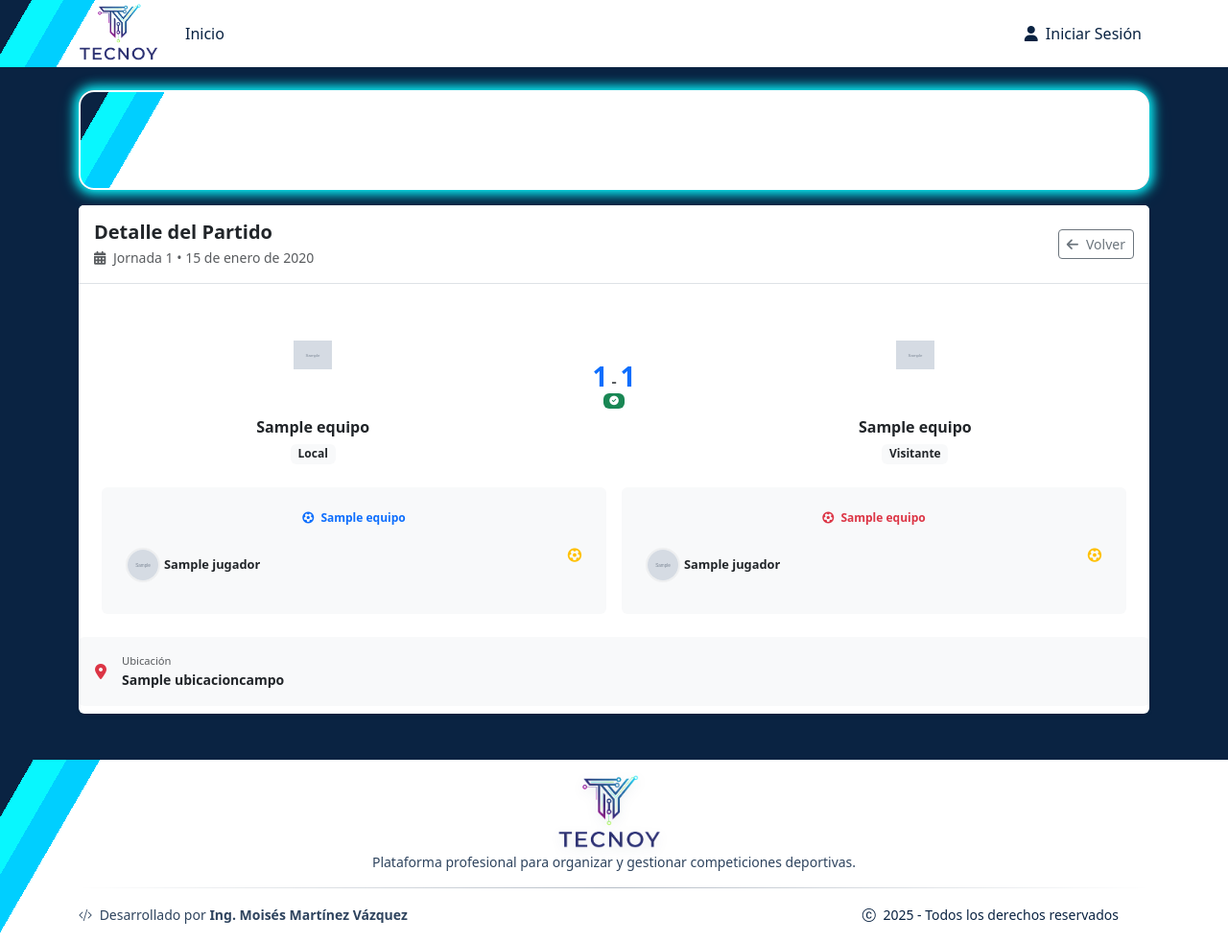
After one commit to Moy020513/Torneos, a Django app: page /partido/1/detalle/ in a window 1280 px wide. The commit adds this page. Shown: the whole page at 96% size. Run offline with Django 4.2, Linux system fonts and the light colour scheme; tables that the repository leaves empty hold one stand-in row (values such as "Sample post"); grey boxes marked "Sample" are stand-in pictures.

Commit message:
detalle partido

```diff
--- /dev/null
+++ b/templates/torneos/partido_detalle.html
@@ -0,0 +1,361 @@
+{% extends 'torneos/base.html' %}
+{% load static custom_filters %}
+
+{% block categoria_content %}
+<div class="container-fluid px-0">
+    <!-- Header Card -->
+    <div class="card shadow-sm border-0 mb-3 mb-md-4">
+        <div class="card-header bg-white border-bottom py-2 py-md-3">
+            <div class="d-flex justify-content-between align-items-center">
+                <div>
+                    <h2 class="mb-1 fw-bold text-dark fs-5 fs-md-3">Detalle del Partido</h2>
+                    <p class="text-muted mb-0 small">
+                        <i class="fas fa-calendar-alt me-1"></i>
+                        Jornada {{ partido.jornada }}
+                        {% if partido.fecha %}
+                            • <span class="d-none d-sm-inline">{{ partido.fecha|date:"d \d\e F \d\e Y" }}</span>
+                            <span class="d-inline d-sm-none">{{ partido.fecha|date:"d/m/Y" }}</span>
+                        {% endif %}
+                    </p>
+                </div>
+                <a href="javascript:history.back()" class="btn btn-outline-secondary btn-sm">
+                    <i class="fas fa-arrow-left d-md-none"></i>
+                    <span class="d-none d-md-inline"><i class="fas fa-arrow-left me-2"></i>Volver</span>
+                </a>
+            </div>
+        </div>
+
+        <!-- Match Overview -->
+        <div class="card-body p-2 p-md-4">
+            <!-- Teams Display -->
+            <div class="row align-items-center mb-3 mb-md-4 g-2">
+                <!-- Equipo Local -->
+                <div class="col-5 text-center">
+                    <div class="team-container">
+                        {% if partido.equipo_local.logo %}
+                            <img src="{{ partido.equipo_local.logo.url }}"
+                                 alt="{{ partido.equipo_local.nombre }}"
+                                 class="img-fluid mb-2 mb-md-3 team-logo"
+                                 style="max-width: 60px; height: 60px; object-fit: contain;">
+                        {% else %}
+                            <div class="team-logo-placeholder mb-2 mb-md-3 d-flex align-items-center justify-content-center mx-auto"
+                                 style="width: 60px; height: 60px; background: #f8f9fa; border-radius: 50%;">
+                                <i class="fas fa-shield-alt fa-2x text-muted"></i>
+                            </div>
+                        {% endif %}
+                        <h5 class="fw-bold text-dark mb-0 fs-6 fs-md-5">{{ partido.equipo_local.nombre }}</h5>
+                        <span class="badge bg-light text-dark mt-1 mt-md-2 small">Local</span>
+                    </div>
+                </div>
+
+                <!-- Score -->
+                <div class="col-2 text-center px-0">
+                    <div class="score-display py-2 py-md-3 d-flex flex-column align-items-center justify-content-center">
+                        {% if partido.jugado or partido.goles_local or partido.goles_visitante %}
+                            <div class="fw-bold text-primary mb-1" style="font-size: 1.75rem; line-height: 1;">
+                                {{ partido.goles_local|default:"0" }}<span class="text-muted mx-1" style="font-size: 1rem;">-</span>{{ partido.goles_visitante|default:"0" }}
+                            </div>
+                            {% if partido.jugado %}
+                                <span class="badge bg-success small" style="font-size: 0.6rem; padding: 0.2rem 0.4rem;">
+                                    <i class="fas fa-check-circle"></i>
+                                </span>
+                            {% endif %}
+                        {% else %}
+                            <div class="text-muted">
+                                <i class="far fa-clock fa-2x mb-1"></i>
+                                <p class="mb-0" style="font-size: 0.65rem; font-weight: 600;">VS</p>
+                            </div>
+                            {% if not partido.jugado %}
+                                <span class="badge bg-secondary mt-1 small" style="font-size: 0.6rem; padding: 0.2rem 0.4rem;">
+                                    <i class="far fa-calendar"></i>
+                                </span>
+                            {% endif %}
+                        {% endif %}
+                    </div>
+                </div>
+
+                <!-- Equipo Visitante -->
+                <div class="col-5 text-center">
+                    <div class="team-container">
+                        {% if partido.equipo_visitante.logo %}
+                            <img src="{{ partido.equipo_visitante.logo.url }}"
+                                 alt="{{ partido.equipo_visitante.nombre }}"
+                                 class="img-fluid mb-2 mb-md-3 team-logo"
+                                 style="max-width: 60px; height: 60px; object-fit: contain;">
+                        {% else %}
+                            <div class="team-logo-placeholder mb-2 mb-md-3 d-flex align-items-center justify-content-center mx-auto"
+                                 style="width: 60px; height: 60px; background: #f8f9fa; border-radius: 50%;">
+                                <i class="fas fa-shield-alt fa-2x text-muted"></i>
+                            </div>
+                        {% endif %}
+                        <h5 class="fw-bold text-dark mb-0 fs-6 fs-md-5">{{ partido.equipo_visitante.nombre }}</h5>
+                        <span class="badge bg-light text-dark mt-1 mt-md-2 small">Visitante</span>
+                    </div>
+                </div>
+            </div>
+
+
+            <!-- Goleadores Section -->
+            <div class="goleadores-section mt-3 mt-md-4">
+                <div class="row g-2 g-md-3">
+                    <!-- Goleadores Equipo Local -->
+                    <div class="col-6 col-md-6">
+                        <div class="team-scorers-card h-100 p-2 p-md-4 bg-light rounded">
+                            <h6 class="fw-bold text-center mb-2 mb-md-3 text-primary" style="font-size: 0.75rem;">
+                                <i class="fas fa-futbol me-1"></i>
+                                <span class="d-none d-sm-inline">{{ partido.equipo_local.nombre }}</span>
+                                <span class="d-inline d-sm-none">Local</span>
+                            </h6>
+                            {% with local_scorers=goleadores|dictsort:"jugador.equipo.id" %}
+                                {% if local_scorers %}
+                                    <div class="scorers-list">
+                                        {% for item in goleadores %}
+                                            {% if item.jugador.equipo.id == partido.equipo_local.id %}
+                                                <div class="scorer-item d-flex justify-content-between align-items-start py-2 border-bottom">
+                                                    <div class="flex-grow-1 text-truncate me-1 d-flex align-items-center">
+                                                        {% if item.jugador %}
+                                                            {% if item.jugador.foto %}
+                                                                <img src="{{ item.jugador.foto.url }}" alt="{{ item.jugador.nombre }}" class="scorer-photo rounded-circle me-1 d-none d-sm-inline" style="width:36px; height:36px; object-fit:cover;">
+                                                                <img src="{{ item.jugador.foto.url }}" alt="{{ item.jugador.nombre }}" class="scorer-photo rounded-circle me-1 d-inline d-sm-none" style="width:28px; height:28px; object-fit:cover;">
+                                                            {% else %}
+                                                                <div class="scorer-photo-placeholder rounded-circle bg-secondary me-1 d-none d-sm-inline-flex" style="width:36px; height:36px; align-items:center; justify-content:center; color:#fff; font-size:0.85rem;">{{ item.jugador.nombre|slice:":1" }}</div>
+                                                                <div class="scorer-photo-placeholder rounded-circle bg-secondary me-1 d-inline-flex d-sm-none" style="width:28px; height:28px; align-items:center; justify-content:center; color:#fff; font-size:0.7rem;">{{ item.jugador.nombre|slice:":1" }}</div>
+                                                            {% endif %}
+                                                            <a href="{% url 'jugador_detalle' item.jugador.id %}"
+                                                               class="text-decoration-none text-dark fw-semibold text-truncate d-block" style="font-size: 0.8rem;">
+                                                                <span class="d-none d-sm-inline">{{ item.jugador.nombre }}</span>
+                                                                <span class="d-inline d-sm-none">{{ item.jugador.nombre}}</span>
+                                                            </a>
+                                                        {% else %}
+                                                            <span class="text-muted small">Desconocido</span>
+                                                        {% endif %}
+                                                    </div>
+                                                    <div class="goals-container">
+                                                        {% for i in item.goles|times %}
+                                                            <i class="fas fa-futbol text-warning goal-ball"></i>
+                                                        {% endfor %}
+                                                    </div>
+                                                </div>
+                                            {% endif %}
+                                        {% endfor %}
+                                    </div>
+                                {% else %}
+                                    <div class="text-center text-muted py-2 py-md-3">
+                                        <i class="far fa-futbol fa-2x mb-2 opacity-50"></i>
+                                        <p class="small mb-0">Sin goles</p>
+                                    </div>
+                                {% endif %}
+                            {% endwith %}
+                        </div>
+                    </div>
+
+                    <!-- Goleadores Equipo Visitante -->
+                    <div class="col-6 col-md-6">
+                        <div class="team-scorers-card h-100 p-2 p-md-4 bg-light rounded">
+                            <h6 class="fw-bold text-center mb-2 mb-md-3 text-danger" style="font-size: 0.75rem;">
+                                <i class="fas fa-futbol me-1"></i>
+                                <span class="d-none d-sm-inline">{{ partido.equipo_visitante.nombre }}</span>
+                                <span class="d-inline d-sm-none">Visitante</span>
+                            </h6>
+                            {% with visitante_scorers=goleadores|dictsort:"jugador.equipo.id" %}
+                                {% if visitante_scorers %}
+                                    <div class="scorers-list">
+                                        {% for item in goleadores %}
+                                            {% if item.jugador.equipo.id == partido.equipo_visitante.id %}
+                                                <div class="scorer-item d-flex justify-content-between align-items-start py-2 border-bottom">
+                                                    <div class="flex-grow-1 text-truncate me-1 d-flex align-items-center">
+                                                        {% if item.jugador %}
+                                                            {% if item.jugador.foto %}
+                                                                <img src="{{ item.jugador.foto.url }}" alt="{{ item.jugador.nombre }}" class="scorer-photo rounded-circle me-1 d-none d-sm-inline" style="width:36px; height:36px; object-fit:cover;">
+                                                                <img src="{{ item.jugador.foto.url }}" alt="{{ item.jugador.nombre }}" class="scorer-photo rounded-circle me-1 d-inline d-sm-none" style="width:28px; height:28px; object-fit:cover;">
+                                                            {% else %}
+                                                                <div class="scorer-photo-placeholder rounded-circle bg-secondary me-1 d-none d-sm-inline-flex" style="width:36px; height:36px; align-items:center; justify-content:center; color:#fff; font-size:0.85rem;">{{ item.jugador.nombre|slice:":1" }}</div>
+                                                                <div class="scorer-photo-placeholder rounded-circle bg-secondary me-1 d-inline-flex d-sm-none" style="width:28px; height:28px; align-items:center; justify-content:center; color:#fff; font-size:0.7rem;">{{ item.jugador.nombre|slice:":1" }}</div>
+                                                            {% endif %}
+                                                            <a href="{% url 'jugador_detalle' item.jugador.id %}"
+                                                               class="text-decoration-none text-dark fw-semibold text-truncate d-block" style="font-size: 0.8rem;">
+                                                                <span class="d-none d-sm-inline">{{ item.jugador.nombre }}</span>
+                                                                <span class="d-inline d-sm-none">{{ item.jugador.nombre}}</span>
+                                                            </a>
+                                                        {% else %}
+                                                            <span class="text-muted small">Desconocido</span>
+                                                        {% endif %}
+                                                    </div>
+                                                    <div class="goals-container">
+                                                        {% for i in item.goles|times %}
+                                                            <i class="fas fa-futbol text-warning goal-ball"></i>
+                                                        {% endfor %}
+                                                    </div>
+                                                </div>
+                                            {% endif %}
+                                        {% endfor %}
+                                    </div>
+                                {% else %}
+                                    <div class="text-center text-muted py-2 py-md-3">
+                                        <i class="far fa-futbol fa-2x mb-2 opacity-50"></i>
+                                        <p class="small mb-0">Sin goles</p>
+                                    </div>
+                                {% endif %}
+                            {% endwith %}
+                        </div>
+                    </div>
+                </div>
+
+                {% if not goleadores %}
+                    <div class="alert alert-light border d-flex align-items-center mt-2 mt-md-3" role="alert">
+                        <i class="fas fa-info-circle text-muted me-2 me-md-3"></i>
+                        <div>
+                            <strong class="text-dark small">Sin goles registrados</strong>
+                            <p class="mb-0 small text-muted">No hay goles registrados para este partido.</p>
+                        </div>
+                    </div>
+                {% endif %}
+            </div>
+        </div>
+                <div class="column mb-2">
+                    <div class="info-card p-2 p-md-3 bg-light rounded">
+                        <div class="d-flex align-items-center">
+                            <div class="icon-wrapper me-2 me-md-3">
+                                <i class="fas fa-map-marker-alt text-danger"></i>
+                            </div>
+                            <div class="flex-grow-1 text-truncate">
+                                <small class="text-muted d-block" style="font-size: 0.7rem;">Ubicación</small>
+                                <strong class="small text-truncate d-block">
+                                    {% if partido.ubicacion %}
+                                        {{ partido.ubicacion.nombre }}
+                                    {% else %}
+                                        <span class="text-muted">Por definir</span>
+                                    {% endif %}
+                                </strong>
+                            </div>
+                        </div>
+                    </div>
+                </div>
+    </div>
+</div>
+
+<style>
+    /* Desktop styles */
+    @media (min-width: 768px) {
+        .team-logo {
+            max-width: 100px !important;
+            height: 100px !important;
+        }
+
+        .team-logo-placeholder {
+            width: 100px !important;
+            height: 100px !important;
+        }
+
+        .team-logo-placeholder i {
+            font-size: 3rem !important;
+        }
+    }
+
+    .team-logo {
+        transition: transform 0.3s ease;
+    }
+
+    .team-logo:hover {
+        transform: scale(1.05);
+    }
+
+    .info-card {
+        transition: all 0.3s ease;
+        border: 1px solid transparent;
+    }
+
+    .info-card:hover {
+        border-color: #dee2e6;
+        box-shadow: 0 2px 4px rgba(0,0,0,0.05);
+    }
+
+    .team-scorers-card {
+        transition: all 0.3s ease;
+        border: 1px solid transparent;
+    }
+
+    .team-scorers-card:hover {
+        border-color: #dee2e6;
+        box-shadow: 0 2px 8px rgba(0,0,0,0.08);
+    }
+
+    .scorer-item {
+        transition: background-color 0.2s ease;
+    }
+
+    .scorer-item:hover {
+        background-color: rgba(255,255,255,0.5);
+    }
+
+    .scorer-item:last-child {
+        border-bottom: none !important;
+    }
+
+    /* GOALS DISPLAY - 3 per row */
+    .goals-container {
+        display: flex;
+        flex-wrap: wrap;
+        justify-content: flex-end;
+        align-content: flex-start;
+        width: 54px;
+        gap: 2px;
+    }
+
+    .goal-ball {
+        font-size: 0.9rem;
+        width: 16px;
+        height: 16px;
+        display: inline-flex;
+        align-items: center;
+        justify-content: center;
+    }
+
+    .scorer-photo {
+        flex-shrink: 0;
+        border: 2px solid rgba(0,0,0,0.04);
+    }
+
+    .scorer-photo-placeholder {
+        flex-shrink: 0;
+    }
+
+    /* Mobile optimizations */
+    @media (max-width: 767px) {
+        .container-fluid {
+            padding-left: 0 !important;
+            padding-right: 0 !important;
+        }
+
+        .card {
+            border-radius: 0 !important;
+            border-left: 0 !important;
+            border-right: 0 !important;
+        }
+
+        .row.align-items-center {
+            align-items: center !important;
+        }
+
+        .team-container h5 {
+            line-height: 1.2;
+            margin-bottom: 0.25rem !important;
+        }
+
+        .badge {
+            white-space: nowrap;
+        }
+
+        .goals-container {
+            width: 45px;
+            gap: 1px;
+        }
+
+        .goal-ball {
+            font-size: 0.75rem;
+            width: 14px;
+            height: 14px;
+        }
+    }
+</style>
+{% endblock %}
--- a/torneos/models.py
+++ b/torneos/models.py
@@ -262,6 +262,10 @@ class Partido(models.Model):
     def __str__(self):
         return f"{self.equipo_local} vs {self.equipo_visitante} - Jornada {self.jornada}"
 
+    def get_absolute_url(self):
+        from django.urls import reverse
+        return reverse('partido_detalle', args=[str(self.id)])
+
     class Meta:
         ordering = ['jornada', 'fecha']
 
--- a/torneos/templatetags/custom_filters.py
+++ b/torneos/templatetags/custom_filters.py
@@ -31,3 +31,15 @@ def calcular_edad(fecha_nacimiento):
         edad -= 1
 
     return edad
+
+
+@register.filter
+def times(value):
+    """Devuelve un iterable range(0, value) para poder iterar N veces en plantillas."""
+    try:
+        n = int(value)
+        if n < 0:
+            return range(0)
+        return range(n)
+    except Exception:
+        return range(0)
--- a/torneos/urls.py
+++ b/torneos/urls.py
@@ -16,6 +16,7 @@ urlpatterns = [
     path('categoria/<int:categoria_id>/resultados/', views.resultados_view, name='resultados'),
     path('categoria/<int:categoria_id>/jugadores/', views.jugadores_view, name='jugadores'),
     path('jugador/<int:jugador_id>/', views.jugador_detalle, name='jugador_detalle'),
+    path('partido/<int:partido_id>/detalle/', views.partido_detalle, name='partido_detalle'),
     # AJAX para admin
     path('get_categorias/', views.get_categorias_by_torneo, name='get_categorias_by_torneo'),
     # URLs de administración (legacy - mantenidas para compatibilidad)
--- a/torneos/views.py
+++ b/torneos/views.py
@@ -814,3 +814,34 @@ def jugador_detalle(request, jugador_id):
         'categoria': categoria,
     }
     return render(request, 'torneos/jugador_detalle.html', context)
+
+
+def partido_detalle(request, partido_id):
+    partido = get_object_or_404(Partido, id=partido_id)
+    # Construir una lista única de jugadores que anotaron EN ESTE PARTIDO
+    goles_map = {}
+
+    # Entradas por jornada (registro detallado por partido)
+    for gj in GoleadorJornada.objects.filter(partido=partido).select_related('goleador__jugador'):
+        try:
+            jugador = gj.goleador.jugador
+        except Exception:
+            jugador = None
+        if not jugador:
+            continue
+        gid = jugador.id
+        goles_map.setdefault(gid, {'jugador': jugador, 'goles': 0})
+        goles_map[gid]['goles'] += (gj.goles or 0)
+
+    # NOTA: ignoramos Goleador.goles (puede ser acumulado del torneo).
+    # Nos basamos únicamente en GoleadorJornada para contar goles en este partido.
+
+    # Filtrar solo jugadores con >0 goles y ordenar por goles desc
+    goleadores = [v for v in goles_map.values() if v['goles'] and v['goles'] > 0]
+    goleadores.sort(key=lambda x: (-x['goles'], x['jugador'].apellido or ''))
+
+    context = {
+        'partido': partido,
+        'goleadores': goleadores,
+    }
+    return render(request, 'torneos/partido_detalle.html', context)
```
Also changed, not shown: templates/torneos/resultados.html (+13 -1 lines).
